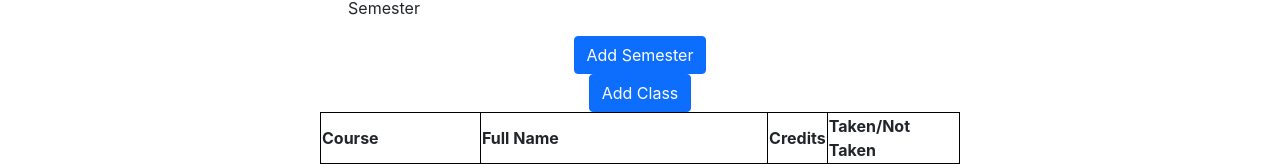
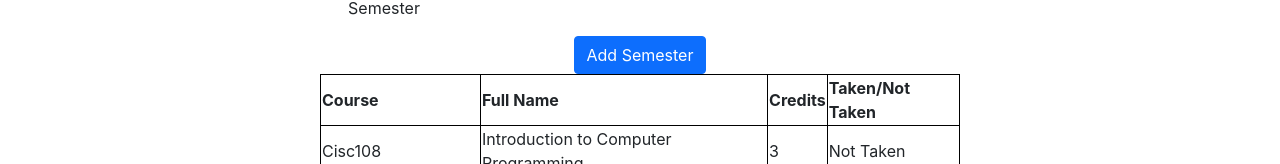
Before and after one commit to UD-CISC275-S22/cis-scheduler-team-20, a React (Create React App) app: page / in a window 1280 px wide. Shown: the part 455-619 px from the top of the page. Built offline with nearby package versions, Linux system fonts and the light colour scheme.

Commit message:
got rid of the add class tag

```diff
--- a/src/App.tsx
+++ b/src/App.tsx
@@ -1,6 +1,5 @@
 import React from "react";
 import "./App.css";
-import { AddClass } from "./components/AddClass";
 import { AddSemester } from "./components/AddSemester";
 
 function App(): JSX.Element {
@@ -17,7 +16,7 @@ function App(): JSX.Element {
                         Welcome To The UDegree Plan
                     </header>
                 </div>
-                <div style={{ border: "4px darkblue" }}>
+                <div>
                     <p className="introduction">
                         Here you will be able to create a custom degree plan for
                         yourself. Press Edit Semester to add the classes you are
@@ -28,7 +27,6 @@ function App(): JSX.Element {
                 </div>
                 <p className="semester_title">Fall (year) Semester</p>
                 <AddSemester></AddSemester>
-                <AddClass></AddClass>
             </div>
         </>
     );
```
